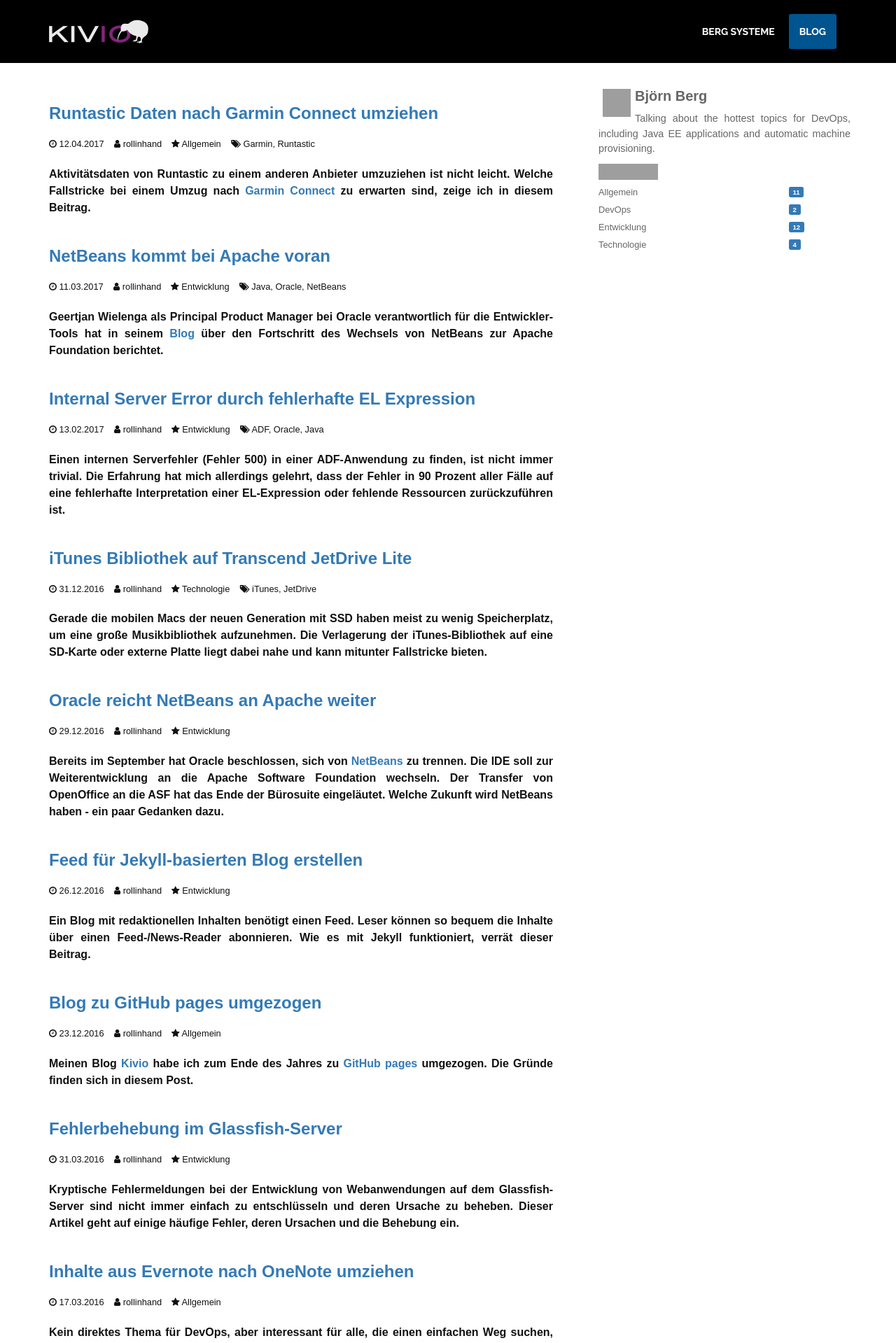
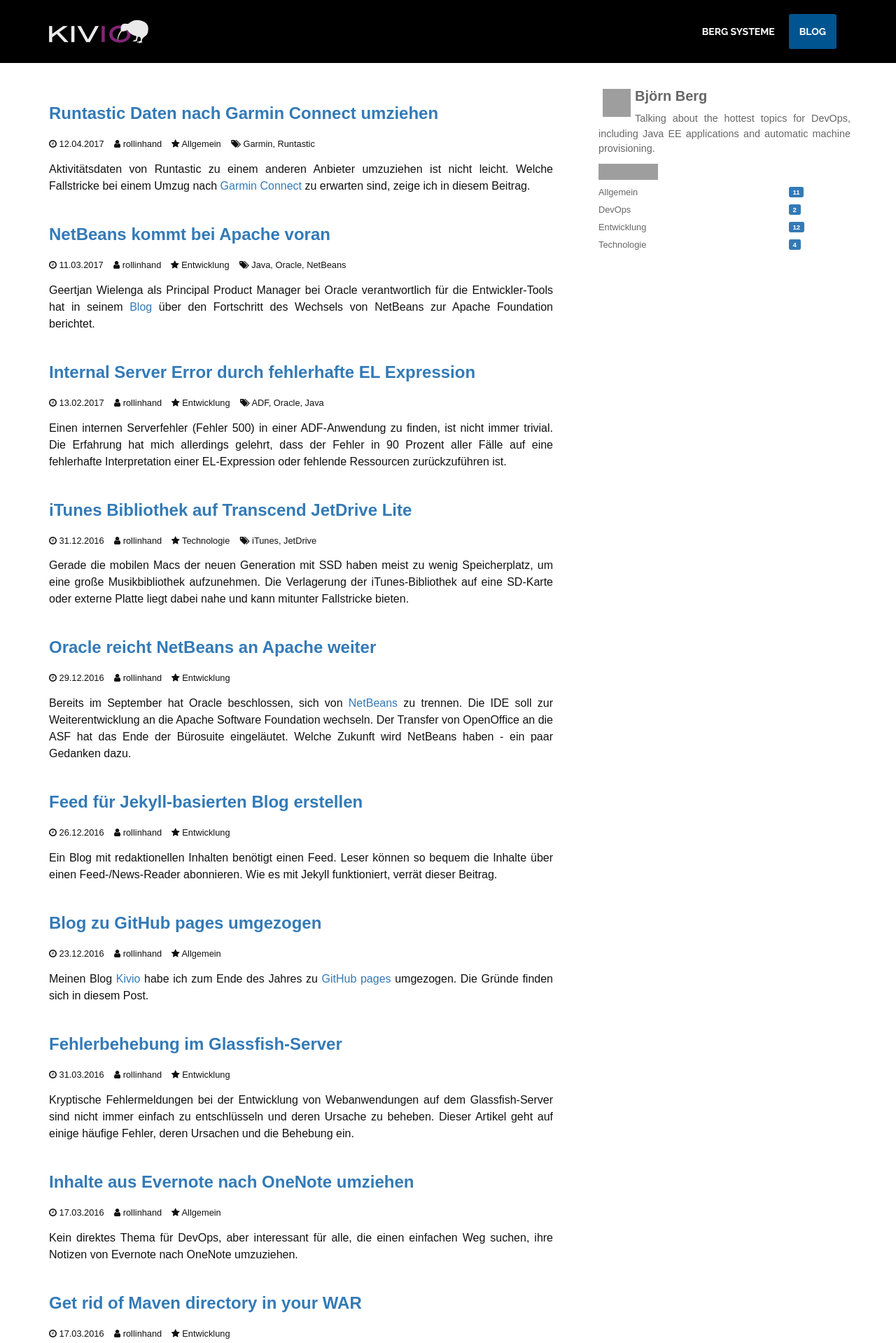
Before and after one commit to rollinhand/rollinhand.github.io, a Jekyll site: the page built from blog/index.html, in a window 1280 px wide. Shown: the top 1919 px of the page at 70% size. Built offline with Jekyll 4.4.1, drawn with Linux system fonts in a browser that asks for light colours; some web fonts are replaced; the list of posts is cut into pages by our own code; grey boxes are pictures that could not be loaded.

Commit message:
site updated at 2017-04-13 10:05:37 UTC

```diff
--- a/blog/index.html
+++ b/blog/index.html
@@ -18,7 +18,7 @@
 							</div>
 							<!-- / Author, Date and Comments -->
 							<div class="entryContent">
-								<div class="content">
+								<div class="excerpt">
 								{{ post.excerpt }}
 								</div>
 							</div>
```
